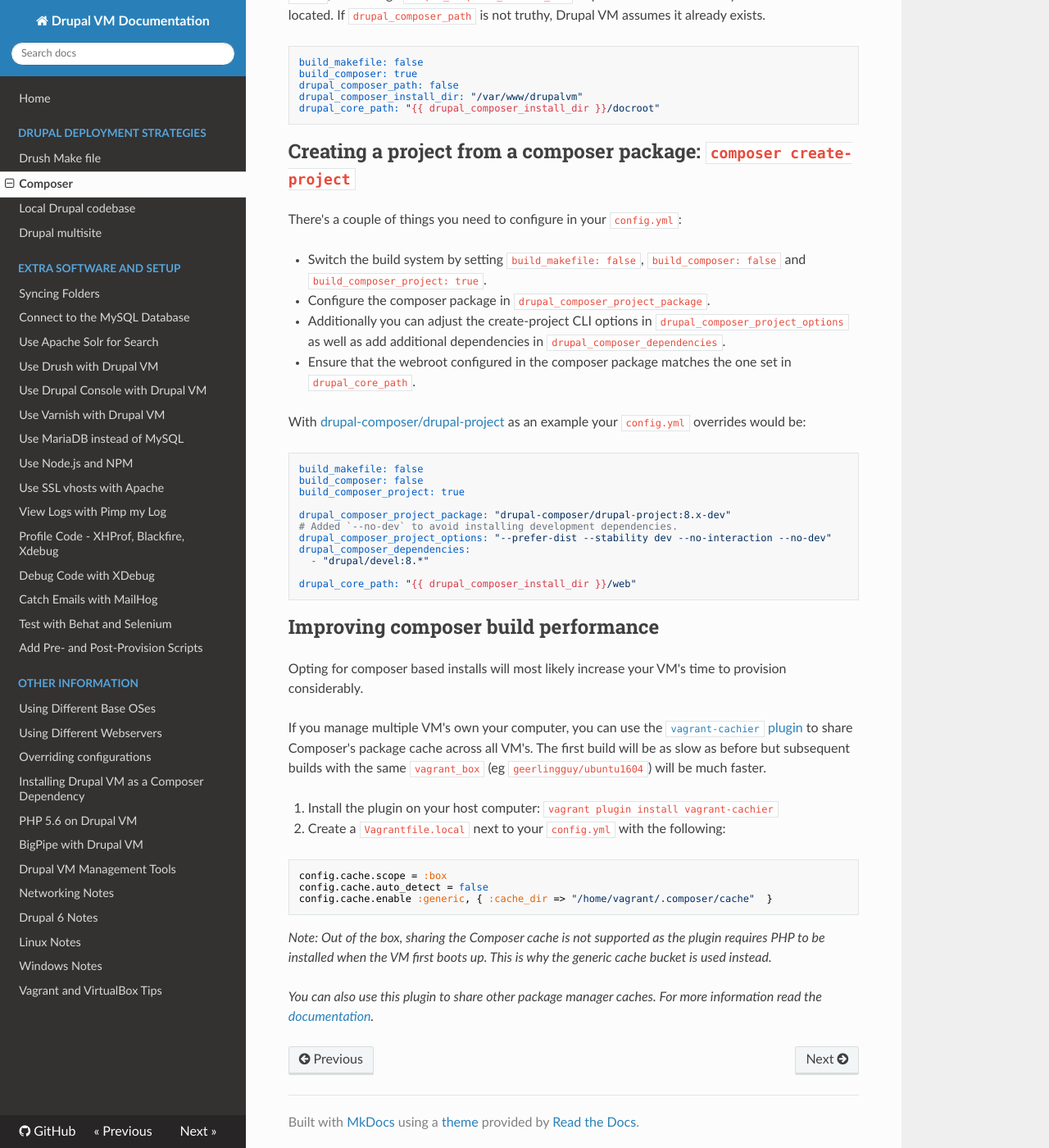
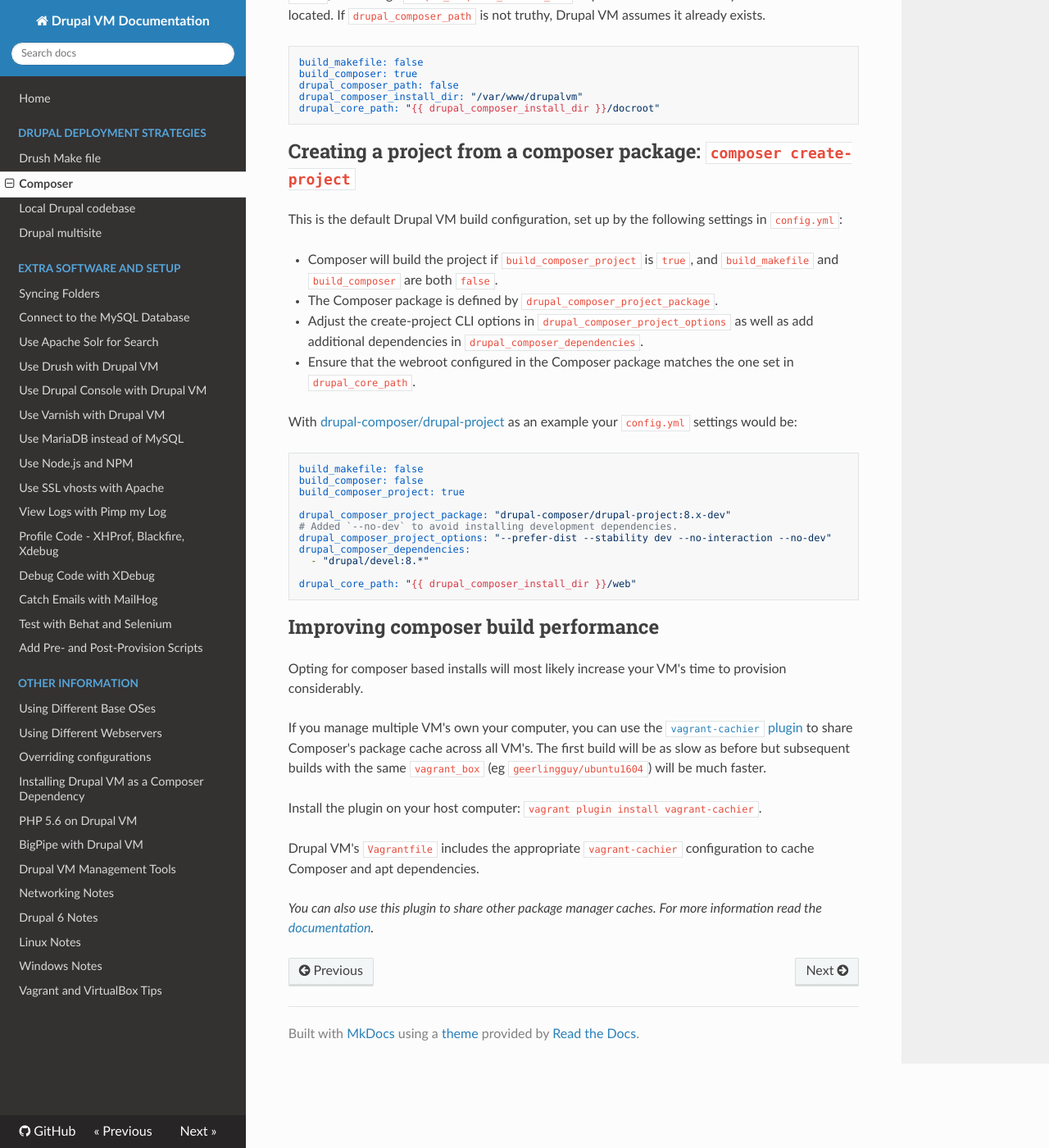
Before and after one commit to geerlingguy/drupal-vm, an MkDocs documentation site: the page built from docs/deployment/composer.md, in a window 1280 px wide and 1400 px high, scrolled down 740 px. Shown: the whole window at 82% size. Built offline with MkDocs 1.6.1, drawn with Linux system fonts in a browser that asks for light colours; nearby versions of some CDN libraries; old or Windows-style settings are respelled for this version of MkDocs; some of the changed text lies outside the part shown.

Commit message:
Issue #704: Update documentation for Composer-based install default.

````diff
--- a/docs/deployment/composer.md
+++ b/docs/deployment/composer.md
@@ -1,9 +1,9 @@
-Drupal VM is configured to use [Drush make](drush-make.md) by default but supports building Drupal from a custom composer.json or creating a project from a composer package (`composer create-project`).
+Drupal VM is configured to use `composer create-project` to build a Drupal 8 codebase by default but supports building Drupal from a custom composer.json or [Drush make file](drush-make.md).
 
 ## Using composer.json
 
 1. Copy `example.drupal.composer.json` to `drupal.composer.json` and modify it to your liking.
-2. Switch the build system by setting `build_makefile: false` and `build_composer: true` in your `config.yml`.
+2. Use the Composer build system by setting `build_composer: true` in your `config.yml` (make sure `build_makefile` is set to `false`).
 3. Configure `drupal_core_path` to point to the webroot directory: `drupal_core_path: {{ drupal_composer_install_dir }}/docroot`
 
 ```yaml
@@ -28,14 +28,14 @@ drupal_core_path: "{{ drupal_composer_install_dir }}/docroot"
 
 ## Creating a project from a composer package: `composer create-project`
 
-There's a couple of things you need to configure in your `config.yml`:
+This is the default Drupal VM build configuration, set up by the following settings in `config.yml`:
 
-- Switch the build system by setting `build_makefile: false`, `build_composer: false` and `build_composer_project: true`.
-- Configure the composer package in `drupal_composer_project_package`.
-- Additionally you can adjust the create-project CLI options in `drupal_composer_project_options` as well as add additional dependencies in `drupal_composer_dependencies`.
-- Ensure that the webroot configured in the composer package matches the one set in `drupal_core_path`.
+  - Composer will build the project if `build_composer_project` is `true`, and `build_makefile` and `build_composer` are both `false`.
+  - The Composer package is defined by `drupal_composer_project_package`.
+  - Adjust the create-project CLI options in `drupal_composer_project_options` as well as add additional dependencies in `drupal_composer_dependencies`.
+  - Ensure that the webroot configured in the Composer package matches the one set in `drupal_core_path`.
 
-With [drupal-composer/drupal-project](https://github.com/drupal-composer/drupal-project) as an example your `config.yml` overrides would be:
+With [drupal-composer/drupal-project](https://github.com/drupal-composer/drupal-project) as an example your `config.yml` settings would be:
 
 ```yaml
 build_makefile: false
@@ -57,15 +57,8 @@ Opting for composer based installs will most likely increase your VM's time to p
 
 If you manage multiple VM's own your computer, you can use the [`vagrant-cachier` plugin](http://fgrehm.viewdocs.io/vagrant-cachier/) to share Composer's package cache across all VM's. The first build will be as slow as before but subsequent builds with the same `vagrant_box` (eg `geerlingguy/ubuntu1604`) will be much faster.
 
-1. Install the plugin on your host computer: `vagrant plugin install vagrant-cachier`
-2. Create a `Vagrantfile.local` next to your `config.yml` with the following:
+Install the plugin on your host computer: `vagrant plugin install vagrant-cachier`.
 
-```rb
-config.cache.scope = :box
-config.cache.auto_detect = false
-config.cache.enable :generic, { :cache_dir => "/home/vagrant/.composer/cache"  }
-```
-
-_Note: Out of the box, sharing the Composer cache is not supported as the plugin requires PHP to be installed when the VM first boots up. This is why the generic cache bucket is used instead._
+Drupal VM's `Vagrantfile` includes the appropriate `vagrant-cachier` configuration to cache Composer and apt dependencies.
 
 _You can also use this plugin to share other package manager caches. For more information read the [documentation](http://fgrehm.viewdocs.io/vagrant-cachier/usage/)._
````
Also changed, not shown: docs/deployment/drush-make.md (+2 -2 lines), docs/deployment/local-codebase.md (+5 -3 lines), docs/deployment/multisite.md (+1 -1 lines).
